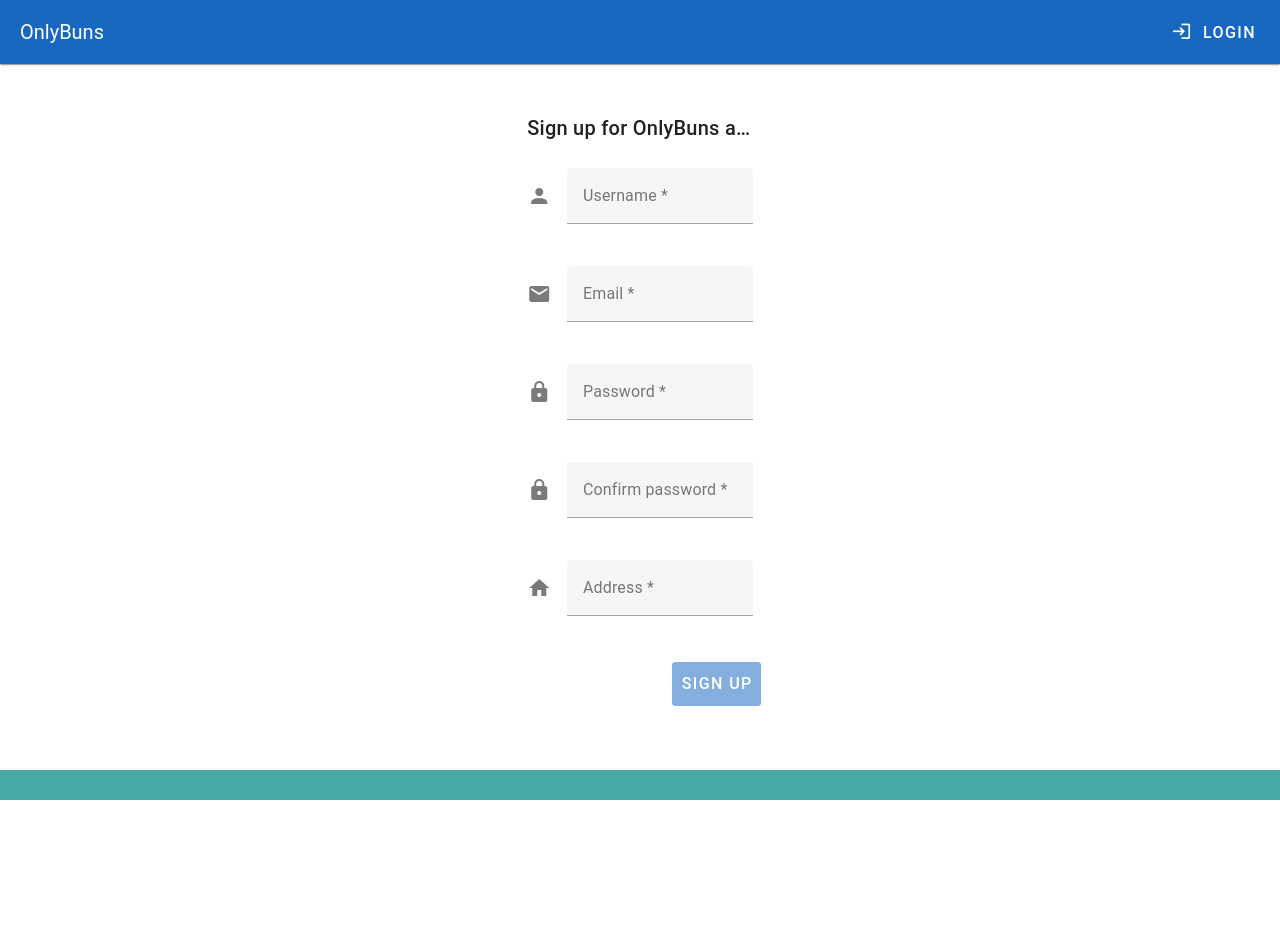
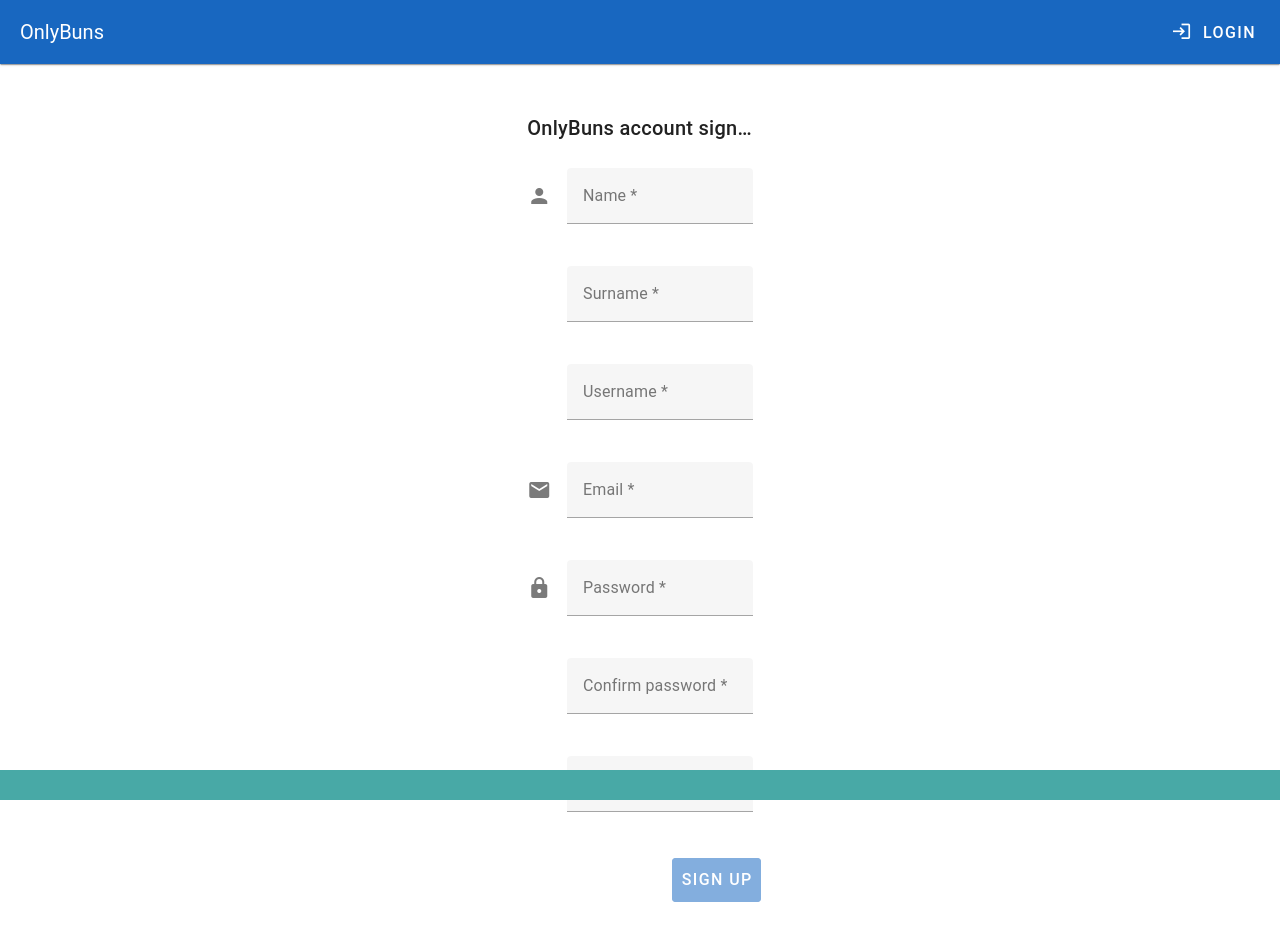
Before and after one commit to CerTech-Solutions/OnlyBuns, a Vue app in the folder frontend/: page /signup in a window 1280 px wide. Shown: the top 940 px of the page. Before the commit the page ends 800 px from the top, so only its background shows below. Built offline with nearby package versions, Linux system fonts and the light colour scheme.

Commit message:
feat: Added new fields when signing up for account

```diff
--- a/frontend/src/views/SignUpView.vue
+++ b/frontend/src/views/SignUpView.vue
@@ -3,14 +3,30 @@
     <v-row justify="center">
       <v-col lg="3">
         <v-card variant="text">
-          <v-card-title class="headline">Sign up for OnlyBuns account</v-card-title>
+          <v-card-title class="headline">OnlyBuns account sign up 🐰</v-card-title>
           <v-spacer></v-spacer>
           <v-card-text>
             <v-form v-model="valid">
               <v-text-field
+                label="Name *"
+                v-model="name"
+                prepend-icon="mdi-account"
+                :rules="nameRules"
+                required
+              ></v-text-field>
+              <br>
+              <v-text-field
+                label="Surname *"
+                v-model="surname"
+                prepend-icon="mdi-transparent"
+                :rules="surnameRules"
+                required
+              ></v-text-field>
+              <br>
+              <v-text-field
                 label="Username *"
                 v-model="username"
-                prepend-icon="mdi-account"
+                prepend-icon="mdi-transparent"
                 :rules="usernameRules"
                 required
               ></v-text-field>
@@ -36,7 +52,7 @@
               <v-text-field
                 label="Confirm password *"
                 v-model="confirmPassword"
-                prepend-icon="mdi-lock"
+                prepend-icon="mdi-transparent"
                 type="password"
                 :rules="confirmPasswordRules"
                 required
@@ -76,9 +92,18 @@
 			snackbar: false,
 			snackbarMessage: '',
 			snackbarTimeout: 2500,
+      name: '',
+      nameRules: [
+        v => !!v || 'Name is required',
+      ],
+      surname: '',
+      surnameRules: [
+        v => !!v || 'Surname is required',
+      ],
       username: '',
       usernameRules: [
         v => !!v || 'Username is required',
+        v => v.length >= 6 || 'Username must be at least 6 characters',
       ],
       email: '',
       emailRules: [
@@ -109,6 +134,8 @@
       }
 
       axios.post('/user/register', {
+        name: this.name,
+        surname: this.surname,
         username: this.username,
         email: this.email,
         password: this.password,
@@ -127,6 +154,8 @@
       });
     },
 		resetForm() {
+      this.name = '';
+      this.surname = '';
 			this.username = '';
 			this.email = '';
 			this.password = '';
```
